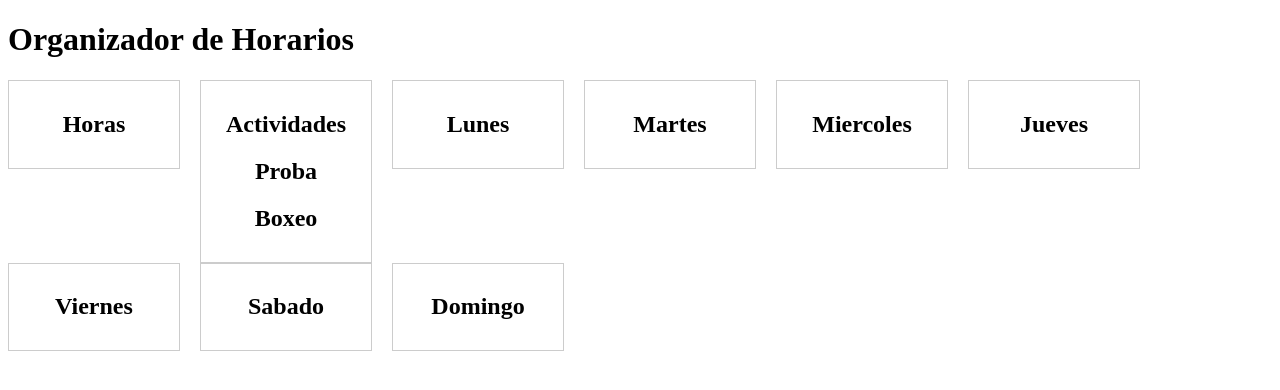
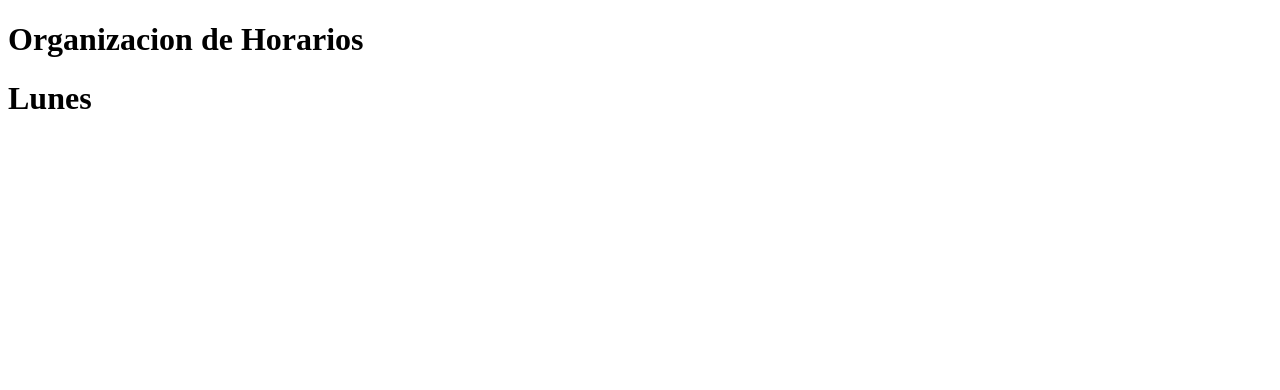
Before and after one commit to matulibe/organizador-horarios, a React (Create React App) app: page / in a window 1280 px wide. Shown: the top 390 px of the page. Built offline with nearby package versions, Linux system fonts and the light colour scheme.

Commit message:
Cambio completamente el codigo

```diff
--- a/src/App.js
+++ b/src/App.js
@@ -4,89 +4,13 @@ import { DndContext, closestCenter } from '@dnd-kit/core';
 import { SortableContext, verticalListSortingStrategy, horizontalListSortingStrategy, arrayMove} from '@dnd-kit/sortable';
 import './App.css';
 import Actividad from './components/Actividad'
-import Dia from './components/Dia';
-
-//Las actividades a crear seran widgets. Por lo tanto ademas de implementarlos, la planilla debera ser
-// un mapa de widgets.
-
-/*
- * Aqui es donde se renderiza la pagina. Aqui es donde estara renderizada la planilla y sus botones para sus funciones.
- * Tambien deberan estar renderizadod los widgets de las actividades ya creadas, asi como sus funciones.
- *
- */
+import Planilla from './components/Planilla';
 function App() {
 
-  const [dias, setDias] = useState([
-    {
-      id: 0,
-      titulo: 'Horas',
-      actividades:[]
-    },
-    {
-      id: 1,
-      titulo: 'Actividades',
-      actividades: [{ id: 1, titulo: "Proba", diaID: 1 }, { id: 2, titulo: "Boxeo", diaID: 1 }]
-    },
-    {
-      id: 2,
-      titulo: 'Lunes',
-      actividades:[]
-    },
-    {
-      id: 3,
-      titulo: 'Martes',
-      actividades:[]
-    },
-    {
-      id: 4,
-      titulo: 'Miercoles',
-      actividades:[]
-    },
-    {
-      id: 5,
-      titulo: 'Jueves',
-      actividades:[]
-    },
-    {
-      id: 6,
-      titulo: 'Viernes',
-      actividades:[]
-    },
-    {
-      id: 7,
-      titulo: 'Sabado',
-      actividades:[]
-    },
-    {
-      id: 9,
-      titulo: 'Domingo',
-      actividades:[]
-    }
-  ]);
-
-  const sumarActividad = (actividad, diaID) => {
-    setDias((dias) => {
-      const diasNuevos = [...dias];
-      const indice = diasNuevos.findIndex((dia) => dia.id === diaID);
-
-      if (indice !== -1) {
-        diasNuevos[indice].actividades.push(actividad);
-      }
-
-      return diasNuevos;
-    });
-  };
 
   return (
     <div>
-        <h1>Organizador de Horarios</h1>
-      <SortableContext items={dias} strategy={verticalListSortingStrategy}>
-        <div className="column-container">
-          {dias.map((dia) => (
-            <Dia key={dia.id} dia={dia} actividades={dia.actividades} sumarActividad={sumarActividad} />
-          ))}
-        </div>
-      </SortableContext>
+        <Planilla/>
     </div>
   );
 }
--- a/src/components/Actividad.js
+++ b/src/components/Actividad.js
@@ -1,19 +1,18 @@
-import { useSortable } from "@dnd-kit/sortable"
-import {CSS} from "@dnd-kit/utilities"
-import {Draggable} from "react-beautiful-dnd"
+import React from "react";
+import { Draggable } from "react-beautiful-dnd";
+import { act } from "react-dom/test-utils";
 
-
-function Actividad({actividad}){
-   const {attributes, listeners, setNodeRef, transform, transition} = useSortable({id: actividad.id})
-   const style = {
-    transform: CSS.Transform.toString(transform),
-    transition
-   }
-    return (
-        <div style={style} ref={setNodeRef} {...attributes} {...listeners}>
-            <h2>{actividad.titulo}</h2>
-        </div>
-    )
+export default function Actividad({actividad, indice}){
+    return(
+        <Draggable draggableId={`${actividad.id}`} key={actividad.id} index={indice}>
+            {(provided, snapshot) => {
+                <div ref={provided.innerRef} {...provided.draggableProps} {...provided.dragHandleProps} isDragging={snapshot.isDragging}>
+                    <div>
+                        <h3>{actividad.nombre}</h3>
+                    </div>
+                    {provided.placeholder}
+                </div>
+            }}
+        </Draggable>
+    );
 }
-
-export default Actividad
--- a/src/components/Dia.js
+++ b/src/components/Dia.js
@@ -1,71 +1,21 @@
-import React from 'react';
-import { useSortable } from "@dnd-kit/sortable"
-import { CSS } from "@dnd-kit/utilities"
-import { useState } from 'react';
-import { DndContext, closestCenter } from '@dnd-kit/core';
-import { Droppable } from 'react-beautiful-dnd';
-import { SortableContext, verticalListSortingStrategy, arrayMove} from '@dnd-kit/sortable';
-import './Dia.css'
-import Actividad from './Actividad'
+import React from "react";
+import { Droppable } from "react-beautiful-dnd";
+import Actividad from "./Actividad";
 
+export default function Dia({nombre, actividades, id}){
+    return(
+        <div>
+            <h1>{nombre}</h1>
+            <Droppable droppableId={id}>
 
-function Dia({ dia, actividades, sumarActividad }) {
-    const { attributes, listeners, setNodeRef, transform, transition } = useSortable({ id: dia.id })
-    const style = {
-        transform: CSS.Transform.toString(transform),
-        transition
-    }
+                {(provided, snapshot) => {
+                    <div ref={provided.innerRef} {...provided.droppableProps} isDraggingOver={snapshot.isDraggingOver}>
+                        <Actividad actividad={{ id: 0, nombre: 'Boxeo' }} indice="1" />
+                        {provided.placeholder}
+                    </div>
+                }}
 
-    // const [actividades, setActividades] = useState([
-    //     { id: 1, titulo: "Proba", diaID: 2 },
-    //     { id: 2, titulo: "Boxeo", diaID: 6 },
-    //     { id: 3, titulo: "Apollo", diaID: 4 },
-    // ]);
-
-    const handleDragEnd = (e) => {
-        /* A tener en cuenta a futuro
-         *
-         *onDragEnd recibe parametros active y over,
-         *Estos nombres *NO* se pueden modificar
-         *
-         */
-        const { active, over} = e;
-
-
-
-        if (!over || !active) {
-            return;
-        }
-
-        const actividad = actividades.find((actividad) => actividad.id === active.id);
-
-        if (actividad) {
-            console.log(actividad.titulo)
-            if (dia.id === over.id) {
-                const oldIndex = actividades.findIndex((act) => act.id === active.id);
-                const newIndex = actividades.findIndex((act) => act.id === over.id);
-                if (oldIndex !== newIndex) {
-                    const nuevasActividades = arrayMove(actividades, oldIndex, newIndex);
-                }
-            }
-            else {
-                sumarActividad(actividad, over.id);
-            }
-        }
-    };
-
-    return (
-        <div className="dia-container" style={style} ref={setNodeRef} {...attributes} {...listeners}>
-            <h2 className='dia-titulo'>{dia.titulo}</h2>
-            <DndContext className="fondo" collisionDetection={closestCenter} onDragEnd={handleDragEnd}>
-                <SortableContext items={actividades} strategy={verticalListSortingStrategy}>
-                    {actividades.map((actividad) => (
-                        <Actividad key={actividad.id} actividad={actividad} />
-                    ))}
-                </SortableContext>
-            </DndContext>
+            </Droppable>
         </div>
     );
 }
-
-export default Dia
--- /dev/null
+++ b/src/components/Planilla.js
@@ -0,0 +1,22 @@
+import React, { useState } from "react";
+import { DragDropContext } from "react-beautiful-dnd";
+import Dia from "./Dia";
+
+export default function Planilla(){
+    const [incomplete, setIncomplete] = useState([]);
+
+    const handleDragEnd = (e) =>{
+        const {destination, source, draggableId} = e;
+
+        if (source.droppableId === destination.droppableId) return;
+    }
+
+    return(
+        <DragDropContext onDragEnd={handleDragEnd}>
+            <h1>Organizacion de Horarios</h1>
+            <div>
+               <Dia nombre={"Lunes"} actividades={incomplete} id={"2"}/>
+            </div>
+        </DragDropContext>
+    );
+}
```
